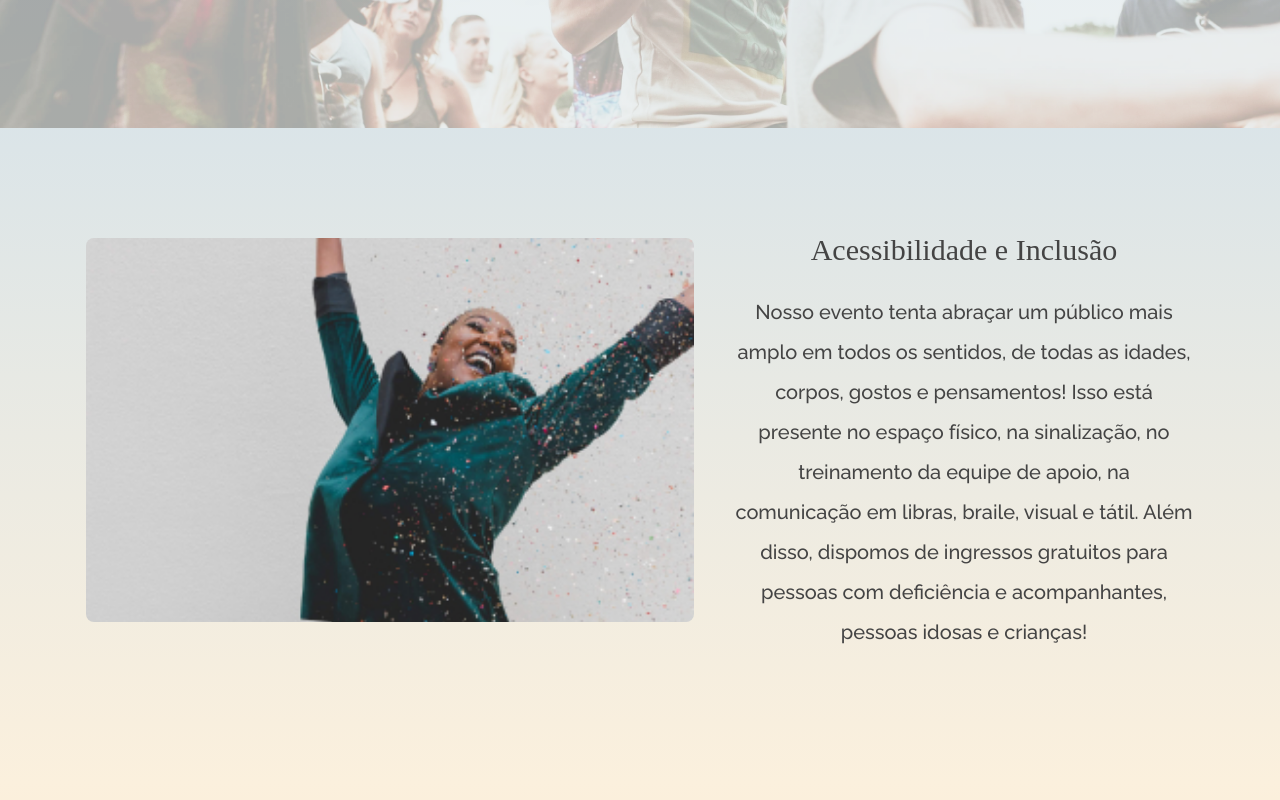
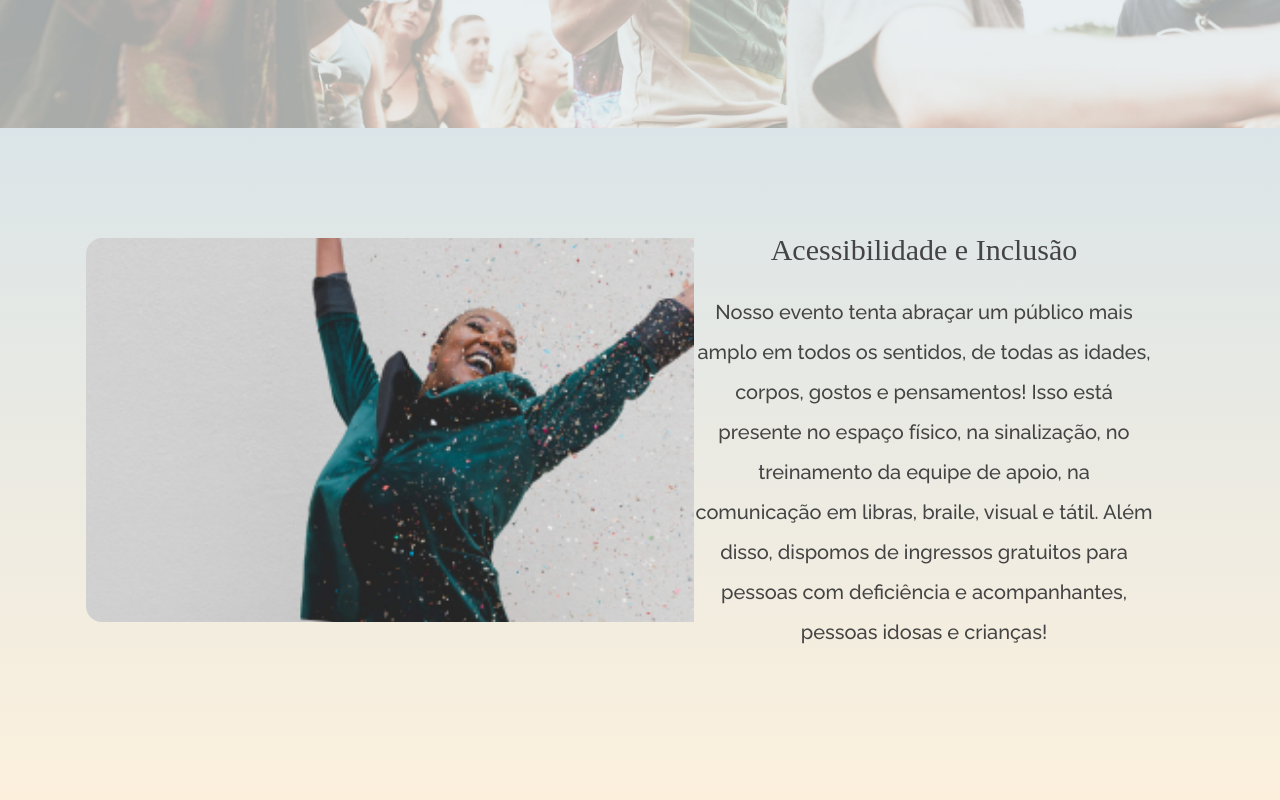
Before and after one commit to kellysondias/codechella, a React (Vite) app: page /experiencia in a window 1280 px wide. Shown: the part 360-1160 px from the top of the page. Built offline with nearby package versions, Linux system fonts and the light colour scheme; a web font is replaced by a local one.

Commit message:
Adding props to ImageRenderer

```diff
--- a/src/components/Card/ImageRenderer/index.tsx
+++ b/src/components/Card/ImageRenderer/index.tsx
@@ -2,14 +2,23 @@ import React from "react";
 import type { Image } from "../../../Types/Image";
 import alts from "./alts.json";
 
-export const ImageRenderer: React.FC<{ customImage?: Image }> = ({
+interface Props {
+  customImage?: Image;
+  isList: boolean | undefined;
+  isFirstImage: boolean | undefined;
+}
+
+export const ImageRenderer: React.FC<Props> = ({
   customImage,
+  isList,
+  isFirstImage,
 }) => {
   const { url, alt } = customImage ?? {};
   const { summerAlt, borealAlt } = alts;
 
   const hasCustomImage = Boolean(customImage);
   const hasAlt = Boolean(alt);
+  const imageBorder = isList && isFirstImage ? "lg:rounded-l-2xl" : "rounded-2xl";
 
   return (
     <div className="flex justify-center h-full">
@@ -17,7 +26,7 @@ export const ImageRenderer: React.FC<{ customImage?: Image }> = ({
         <div className="align-rendered-image">
           <div
             style={{ backgroundImage: `url(${url})` }}
-            className="rendered-card-image"
+            className={`rendered-card-image ${imageBorder}`}
           />
           {hasAlt && <span className="sr-only">{alt}</span>}
         </div>
--- a/src/components/Card/index.tsx
+++ b/src/components/Card/index.tsx
@@ -5,7 +5,8 @@ import type { Image } from "../../Types/Image";
 import type { ButtonComponent } from "../../Types/ButtonComponent";
 
 interface Props {
-  isList?: boolean;
+  length?: number;
+  isFirstCard?: boolean;
   image?: Image;
   title: string;
   text: string;
@@ -13,22 +14,35 @@ interface Props {
 }
 
 export const Card: React.FC<Props> = ({
-  isList,
+  length,
   image,
   title,
   text,
   button,
+  isFirstCard,
 }) => {
   const hasButton = Boolean(button);
 
-  const listStyle = isList && "first:bg-blue-700 lg:odd:flex-row-reverse";
+  const isList = length !== undefined && length > 1;
+
+  const reverter = (trueStyle: string, falseStyle?: string) =>
+    isList ? trueStyle : falseStyle;
+
+  const listStyles = {
+    reverseList: reverter("lg:odd:flex-row-reverse"),
+    reversePadding: reverter("lg:mx-0 lg:mr-10", "lg:mx-10"),
+  };
 
   return (
     <div
-      className={`flex flex-wrap justify-center items-center mx-16 py-20 max-[1257px]:py-8 ${listStyle}`}
+      className={`flex flex-wrap justify-center items-center mx-16 py-20 max-[1257px]:py-8 ${listStyles.reverseList}`}
     >
-      <ImageRenderer customImage={image} />
-      <div className="card-text lg:w-[40%]">
+      <ImageRenderer
+        isList={isList}
+        customImage={image}
+        isFirstImage={isFirstCard}
+      />
+      <div className={`card-text lg:w-[40%] ${listStyles.reversePadding}`}>
         <h2 className="text-3xl my-6 md:mx-20 lg:mx-0">{title}</h2>
         <p className="text-xl leading-loose">{text}</p>
         {hasButton && <Button icon={button?.icon}>{button?.children}</Button>}
--- a/src/index.css
+++ b/src/index.css
@@ -33,7 +33,7 @@
   }
 
   .card-text {
-    @apply flex flex-col items-center justify-center text-center text-summer-gray mx-5 dark:text-white md:mx-20 lg:mx-0 lg:ml-10;
+    @apply flex flex-col items-center justify-center text-center text-summer-gray mx-5 dark:text-white md:mx-20 lg:mx-0;
   }
 
   .line-up-header {
@@ -45,7 +45,7 @@
   }
 
   .rendered-card-image {
-    @apply w-80 h-96 bg-cover bg-center bg-no-repeat rounded-lg md:w-100 max-[346px]:w-56;
+    @apply w-80 h-96 bg-cover bg-center bg-no-repeat md:w-100 max-[346px]:w-56;
   }
 
   .rendered-default-image {
@@ -60,7 +60,7 @@
 @tailwind utilities;
 @layer utilities {
   .card:nth-child(2) {
-    @apply bg-red-500
+    @apply bg-red-500;
   }
   .shadow-black-100 {
     box-shadow: 4px 4px 0 #000;
@@ -109,4 +109,9 @@
   .disabled-scrollbar::-webkit-scrollbar-thumb {
     @apply bg-summer-scrollbar-100/60 hover:bg-summer-scrollbar-100/60;
   }
+
+  .rounded-l {
+    border-top-left-radius: 0.5rem;
+    border-bottom-left-radius: 0.5rem;
+  }
 }
--- a/src/pages/Experience/index.tsx
+++ b/src/pages/Experience/index.tsx
@@ -5,9 +5,10 @@ import data from "./data.json";
 const Experience = () => (
   <section>
     <Hero />
-    {data.map((content) => (
+    {data.map((content, index, array) => (
       <Card
-        isList
+        isFirstCard={index === 0}
+        length={array.length}
         image={content.image}
         title={content.title}
         text={content.text}
```
